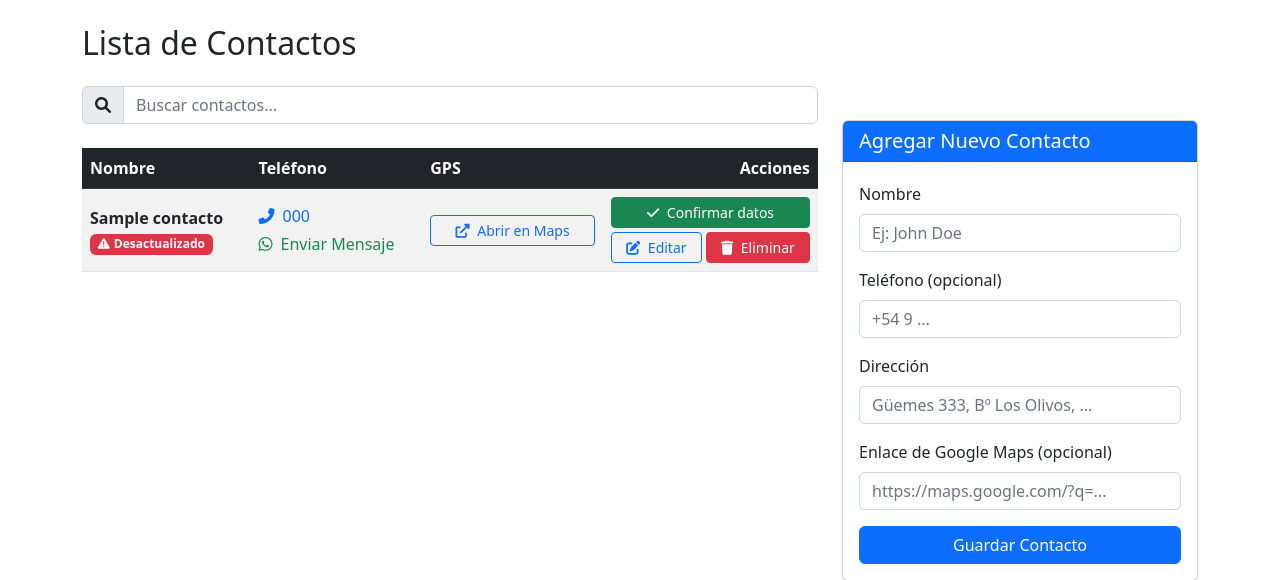
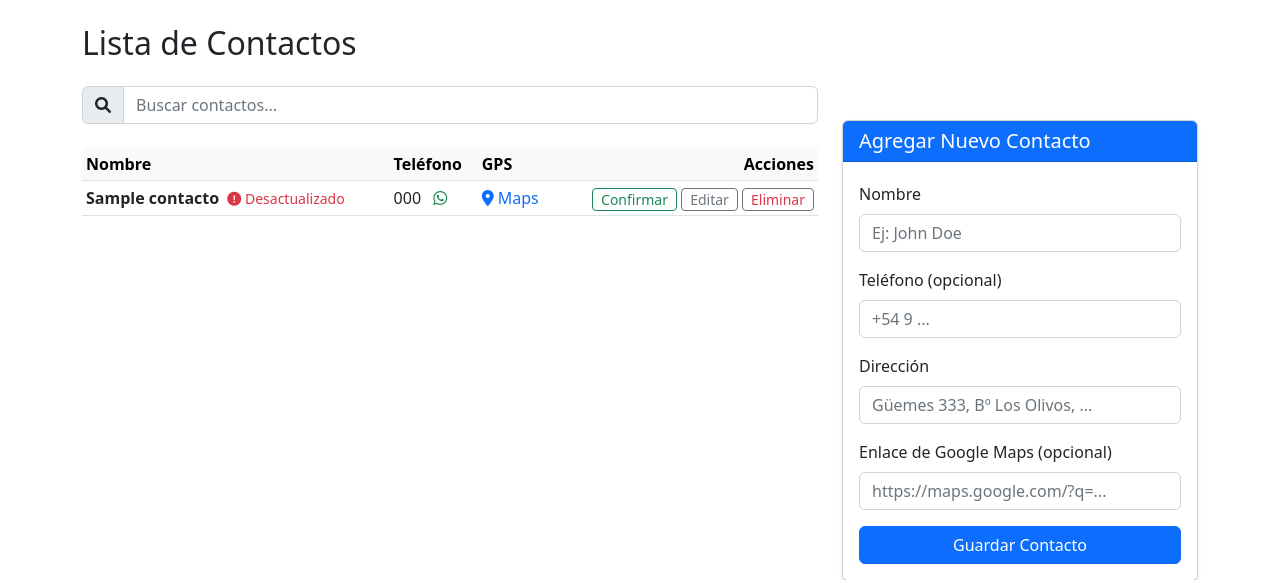
Before and after one commit to GuilloSGit/lista-contactos, a Flask app: page /contactos in a window 1280 px wide. Shown: the part 56-636 px from the top of the page. Run offline with Flask 3, Linux system fonts and the light colour scheme; a user stored in the database is signed in; tables that the repository leaves empty hold one stand-in row (values such as "Sample post"); some libraries are stand-ins or nearby versions.

Commit message:
feat(ui): tabla de contactos compacta y con menos colores y botones

```diff
--- a/templates/contactos.html
+++ b/templates/contactos.html
@@ -22,12 +22,12 @@
                 const searchNormalized = normalizeText(searchTerm);
 
                 // Manejar la tabla de contactos activos
-                filterTable('table:not(.table-sm)', searchNormalized);
+                filterTable('#tablaContactos', searchNormalized);
 
                 // Manejar la tabla de contactos eliminados si existe
-                const deletedTable = document.querySelector('table.table-sm');
+                const deletedTable = document.querySelector('#tablaEliminados');
                 if (deletedTable) {
-                    filterTable('table.table-sm', searchNormalized, true);
+                    filterTable('#tablaEliminados', searchNormalized, true);
                 }
 
                 // Manejar las tarjetas de la vista móvil
@@ -107,8 +107,8 @@
         <!-- Versión para escritorio (tabla) -->
         <div class="d-none d-md-block">
             <div class="table-responsive">
-                <table class="table table-striped table-hover">
-                    <thead class="table-dark">
+                <table id="tablaContactos" class="table table-sm table-hover align-middle">
+                    <thead class="table-light">
                         <tr>
                             <th>Nombre</th>
                             <th>Teléfono</th>
@@ -121,72 +121,56 @@
                     <tbody>
                         {% for contacto in contactos %}
                         <tr>
-                            <td class="align-middle">
-                                <div class="fw-semibold">{{ contacto.nombre }}</div>
+                            <td>
+                                <span class="fw-semibold">{{ contacto.nombre }}</span>
                                 {% if contacto.necesita_actualizacion %}
-                                <span class="badge text-bg-danger mt-1">
-                                    <i class="fas fa-exclamation-triangle me-1"></i>Desactualizado
+                                <span class="text-danger small ms-1" title="Datos desactualizados">
+                                    <i class="fas fa-exclamation-circle"></i> Desactualizado
                                 </span>
                                 {% endif %}
                             </td>
-                            <td class="align-middle">
+                            <td class="text-nowrap">
                                 {% if contacto.telefono %}
-                                <div class="d-flex flex-column gap-1">
-                                    <a href="tel:{{ contacto.telefono }}" class="text-decoration-none text-nowrap">
-                                        <i class="fas fa-phone-alt me-2"></i>{{ contacto.telefono }}
+                                <a href="tel:{{ contacto.telefono }}" class="text-decoration-none text-body">
+                                    {{ contacto.telefono }}
                                 </a>
-                                    <!-- Link WhatsApp -->
-                                    <a href="{{ contacto.whatsapp_url }}" target="_blank"
-                                        class="text-decoration-none text-success text-nowrap">
-                                        <i class="fab fa-whatsapp me-2"></i>Enviar Mensaje
+                                <a href="{{ contacto.whatsapp_url }}" target="_blank" class="ms-2 text-success"
+                                    title="Enviar mensaje por WhatsApp">
+                                    <i class="fab fa-whatsapp"></i>
                                 </a>
-                                </div>
                                 {% else %}
-                                <span class="text-muted"><i class="fas fa-phone-alt me-2"></i>Sin teléfono</span>
+                                <span class="text-muted">Sin teléfono</span>
                                 {% endif %}
                             </td>
-                            <td class="align-middle" style="min-width: 160px;">
+                            <td class="text-nowrap">
                                 {% if contacto.gps_url %}
-                                <a href="{{ contacto.gps_url }}" target="_blank"
-                                    class="btn btn-sm btn-outline-primary d-block w-100">
-                                    <i class="fas fa-external-link-alt me-1"></i> Abrir en Maps
+                                <a href="{{ contacto.gps_url }}" target="_blank" class="text-decoration-none">
+                                    <i class="fas fa-map-marker-alt me-1"></i>Maps
                                 </a>
                                 {% else %}
-                                <span class="text-muted d-block text-center" style="font-size: 0.85rem;">
-                                    <i class="fas fa-map-marker-alt me-1"></i> Sin enlace GPS
-                                </span>
+                                <span class="text-muted small">Sin GPS</span>
                                 {% endif %}
                             </td>
                             {% if session.get('rol') == 'admin' %}
-                            <td class="align-middle">
-                                <div class="d-flex flex-column align-items-stretch gap-1" style="min-width: 150px;">
+                            <td class="text-end text-nowrap">
                                 {% if contacto.necesita_actualizacion %}
                                 <form method="POST"
                                     action="{{ url_for('confirmar_actualizacion', contacto_id=contacto.id) }}"
-                                        class="m-0">
+                                    class="d-inline m-0">
                                     <input type="hidden" name="csrf_token" value="{{ csrf_token }}">
-                                        <button type="submit" class="btn btn-sm btn-success w-100 text-nowrap"
-                                            title="Confirmar datos actualizados">
-                                            <i class="fas fa-check me-1"></i> Confirmar datos
-                                        </button>
+                                    <button type="submit" class="btn btn-sm btn-outline-success py-0"
+                                        title="Confirmar datos actualizados">Confirmar</button>
                                 </form>
                                 {% endif %}
-                                    <div class="d-flex gap-1">
                                 <a href="{{ url_for('editar_contacto', contacto_id=contacto.id) }}"
-                                            class="btn btn-sm btn-outline-primary flex-fill text-nowrap">
-                                            <i class="fas fa-edit me-1"></i> Editar
-                                        </a>
+                                    class="btn btn-sm btn-outline-secondary py-0">Editar</a>
                                 <form method="POST"
                                     action="{{ url_for('eliminar_contacto', contacto_id=contacto.id) }}"
-                                            class="m-0 flex-fill"
+                                    class="d-inline m-0"
                                     onsubmit="return confirm('¿Estás seguro de que deseas eliminar a {{ contacto.nombre }}?')">
                                     <input type="hidden" name="csrf_token" value="{{ csrf_token }}">
-                                            <button type="submit" class="btn btn-danger btn-sm w-100 text-nowrap">
-                                                <i class="fas fa-trash me-1"></i> Eliminar
-                                            </button>
+                                    <button type="submit" class="btn btn-sm btn-outline-secondary py-0 text-danger">Eliminar</button>
                                 </form>
-                                    </div>
-                                </div>
                             </td>
                             {% endif %}
                         </tr>
@@ -303,7 +287,7 @@
         <div class="mt-5">
             <h4 class="mb-3">Contactos Eliminados</h4>
             <div class="table-responsive">
-                <table class="table table-sm table-hover">
+                <table id="tablaEliminados" class="table table-sm table-hover">
                     <thead class="table-secondary">
                         <tr>
                             <th>Nombre</th>
```
Also changed, not shown: NEXT_TASK.md (+16 -12 lines). Lines whose indentation alone changed are shown as unchanged.
